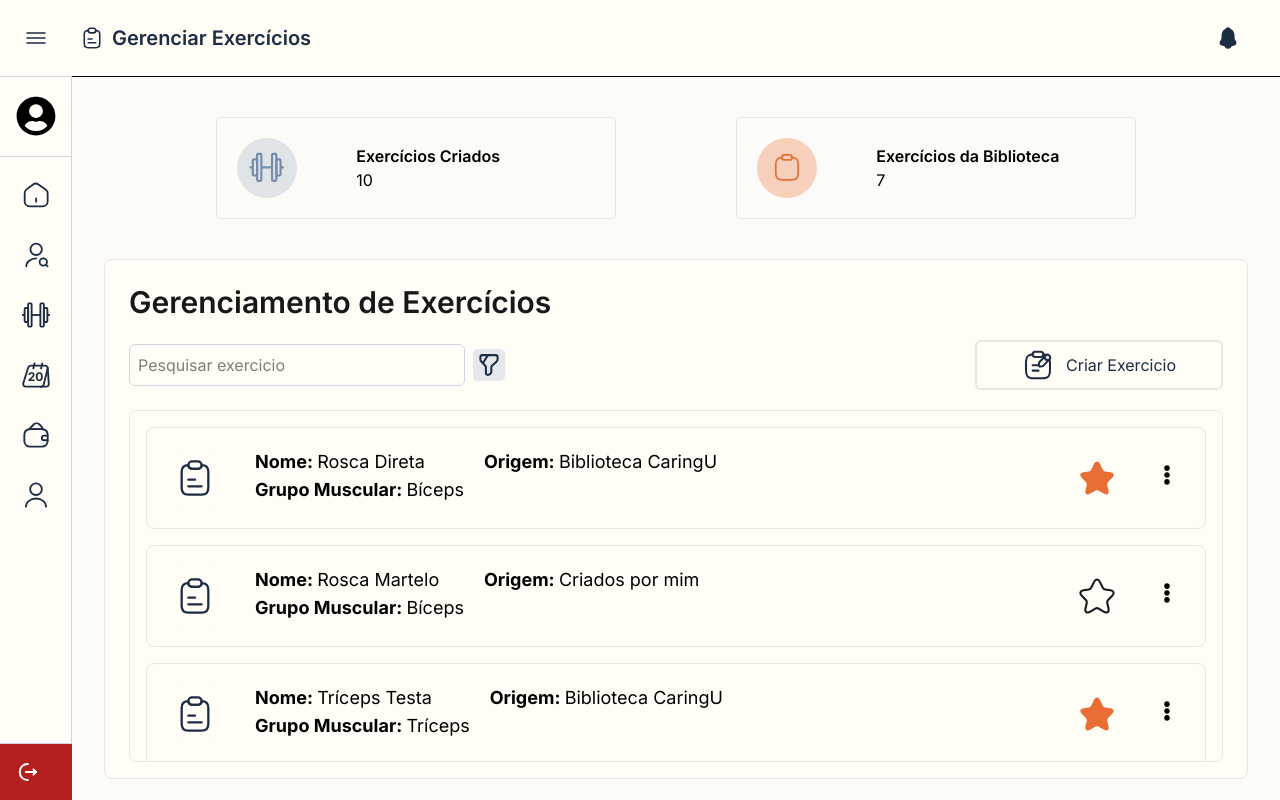
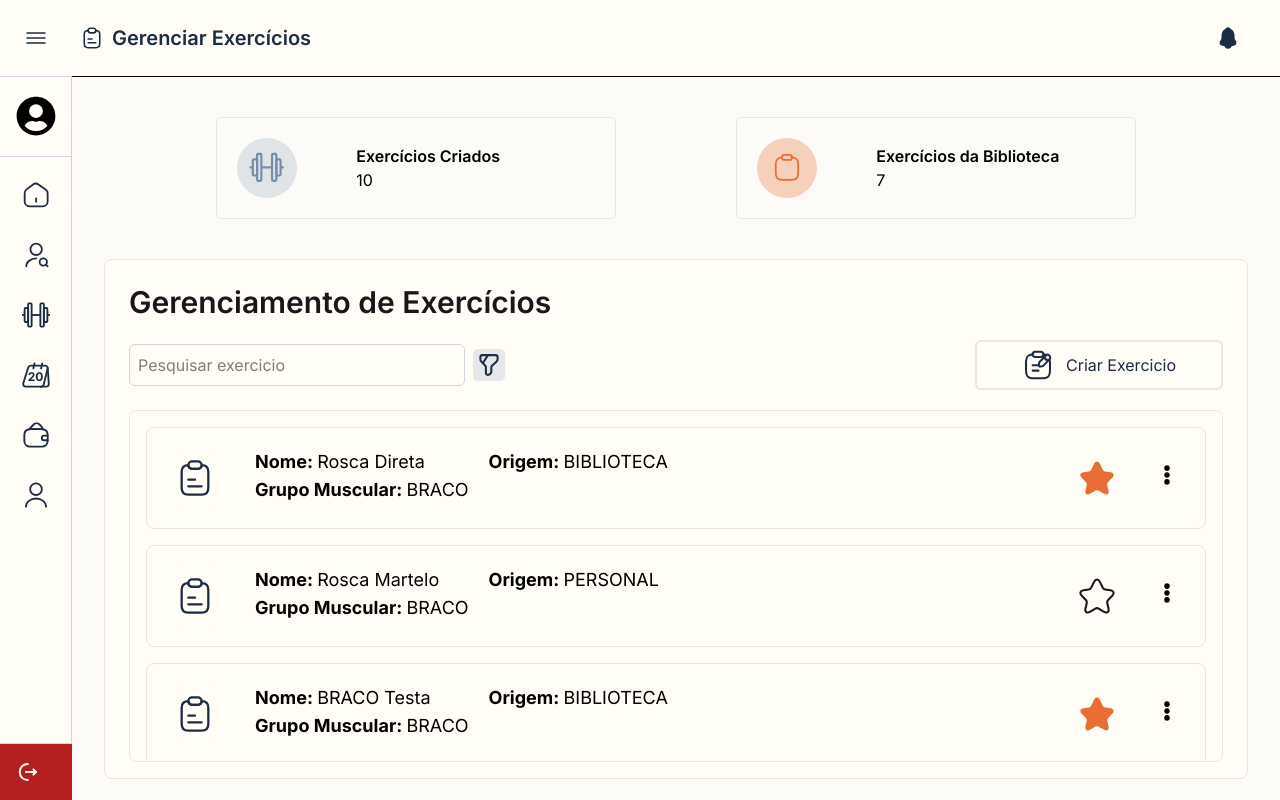
Before and after one commit to VitalisTech-Brasil/caringu-frontend, a React (Vite) app: page /gerenciar-exercicios in a window 1280 px wide. Built offline with nearby package versions, Linux system fonts and the light colour scheme.

Commit message:
fix: :zap: Arrumando filtros

```diff
--- a/src/pages/GerenciarExercicios/GerenciarExercicios.jsx
+++ b/src/pages/GerenciarExercicios/GerenciarExercicios.jsx
@@ -45,8 +45,8 @@ const GerenciarExercicios = () => {
         {
             id: 1,
             nome: "Rosca Direta",
-            grupoMuscular: "Bíceps",
-            origem: "Biblioteca CaringU",
+            grupoMuscular: "BRACO",
+            origem: "BIBLIOTECA",
             favorito: true,
             url: "https://www.youtube.com/watch?v=rosca-direta",
             observacoes: "Focar na execução e postura."
@@ -54,17 +54,17 @@ const GerenciarExercicios = () => {
         {
             id: 2,
             nome: "Rosca Martelo",
-            grupoMuscular: "Bíceps",
-            origem: "Criados por mim",
+            grupoMuscular: "BRACO",
+            origem: "PERSONAL",
             favorito: false,
             url: "https://www.youtube.com/watch?v=rosca-martelo",
             observacoes: "Manter os cotovelos fixos."
         },
         {
             id: 3,
-            nome: "Tríceps Testa",
-            grupoMuscular: "Tríceps",
-            origem: "Biblioteca CaringU",
+            nome: "BRACO Testa",
+            grupoMuscular: "BRACO",
+            origem: "BIBLIOTECA",
             favorito: true,
             url: "https://www.youtube.com/watch?v=triceps-testa",
             observacoes: "Evitar abrir demais os cotovelos."
@@ -72,8 +72,8 @@ const GerenciarExercicios = () => {
         {
             id: 4,
             nome: "Agachamento Livre",
-            grupoMuscular: "Pernas",
-            origem: "Biblioteca CaringU",
+            grupoMuscular: "PERNAS",
+            origem: "BIBLIOTECA",
             favorito: true,
             url: "https://www.youtube.com/watch?v=agachamento-livre",
             observacoes: "Descer até 90 graus mantendo a coluna neutra."
@@ -81,8 +81,8 @@ const GerenciarExercicios = () => {
         {
             id: 5,
             nome: "Leg Press",
-            grupoMuscular: "Pernas",
-            origem: "Criados por mim",
+            grupoMuscular: "PERNAS",
+            origem: "PERSONAL",
             favorito: false,
             url: "https://www.youtube.com/watch?v=leg-press",
             observacoes: "Não estender completamente os joelhos."
@@ -90,8 +90,8 @@ const GerenciarExercicios = () => {
         {
             id: 6,
             nome: "Cadeira Extensora",
-            grupoMuscular: "Quadríceps",
-            origem: "Biblioteca CaringU",
+            grupoMuscular: "PERNA",
+            origem: "BIBLIOTECA",
             favorito: true,
             url: "https://www.youtube.com/watch?v=cadeira-extensora",
             observacoes: "Segurar 2 segundos no topo do movimento."
@@ -99,8 +99,8 @@ const GerenciarExercicios = () => {
         {
             id: 7,
             nome: "Supino Reto",
-            grupoMuscular: "Peitoral",
-            origem: "Biblioteca CaringU",
+            grupoMuscular: "PEITORAL",
+            origem: "BIBLIOTECA",
             favorito: true,
             url: "https://www.youtube.com/watch?v=supino-reto",
             observacoes: "Controle na descida e pés firmes no chão."
@@ -108,26 +108,26 @@ const GerenciarExercicios = () => {
         {
             id: 8,
             nome: "Crucifixo",
-            grupoMuscular: "Peitoral",
-            origem: "Criados por mim",
+            grupoMuscular: "PEITORAL",
+            origem: "PERSONAL",
             favorito: false,
             url: "https://www.youtube.com/watch?v=crucifixo",
-            observacoes: "Não deixar os braços descerem além da linha dos ombros."
+            observacoes: "Não deixar os BRACO descerem além da linha dos OMBRO."
         },
         {
             id: 9,
             nome: "Remada Curvada",
-            grupoMuscular: "Costas",
-            origem: "Biblioteca CaringU",
+            grupoMuscular: "COSTAS",
+            origem: "BIBLIOTECA",
             favorito: true,
             url: "https://www.youtube.com/watch?v=remada-curvada",
-            observacoes: "Manter a coluna neutra e abdômen contraído."
+            observacoes: "Manter a coluna neutra e CORE contraído."
         },
         {
             id: 10,
             nome: "Puxada Frontal",
-            grupoMuscular: "Costas",
-            origem: "Criados por mim",
+            grupoMuscular: "COSTAS",
+            origem: "PERSONAL",
             favorito: false,
             url: "https://www.youtube.com/watch?v=puxada-frontal",
             observacoes: "Concentrar na ativação das dorsais."
@@ -135,17 +135,17 @@ const GerenciarExercicios = () => {
         {
             id: 11,
             nome: "Desenvolvimento",
-            grupoMuscular: "Ombros",
-            origem: "Biblioteca CaringU",
+            grupoMuscular: "OMBRO",
+            origem: "BIBLIOTECA",
             favorito: true,
             url: "https://www.youtube.com/watch?v=desenvolvimento",
-            observacoes: "Não deixar os cotovelos baixar abaixo da linha dos ombros."
+            observacoes: "Não deixar os cotovelos baixar abaixo da linha dos OMBRO."
         },
         {
             id: 12,
             nome: "Elevação Lateral",
-            grupoMuscular: "Ombros",
-            origem: "Criados por mim",
+            grupoMuscular: "OMBRO",
+            origem: "PERSONAL",
             favorito: false,
             url: "https://www.youtube.com/watch?v=elevacao-lateral",
             observacoes: "Executar lentamente, foco no deltoide lateral."
@@ -153,20 +153,20 @@ const GerenciarExercicios = () => {
         {
             id: 13,
             nome: "Abdominal Infra",
-            grupoMuscular: "Abdômen",
-            origem: "Biblioteca CaringU",
+            grupoMuscular: "CORE",
+            origem: "BIBLIOTECA",
             favorito: true,
             url: "https://www.youtube.com/watch?v=abdominal-infra",
-            observacoes: "Não utilizar o balanço das pernas."
+            observacoes: "Não utilizar o balanço das PERNAS."
         },
         {
             id: 14,
             nome: "Prancha",
-            grupoMuscular: "Abdômen",
-            origem: "Criados por mim",
+            grupoMuscular: "CORE",
+            origem: "PERSONAL",
             favorito: false,
             url: "https://www.youtube.com/watch?v=prancha",
-            observacoes: "Manter o abdômen contraído e a lombar neutra."
+            observacoes: "Manter o CORE contraído e a lombar neutra."
         }
     ]);
 
@@ -448,9 +448,8 @@ const GerenciarExercicios = () => {
                                             </svg>,
                                         items: [
                                             { label: "Limpar filtro", value: "" },
-                                            { label: "Biblioteca CaringU", value: "Biblioteca CaringU" },
-                                            { label: "Criados por mim", value: "Criados por mim" },
-                                            { label: "Outro", value: "Outro" },
+                                            { label: "BIBLIOTECA", value: "BIBLIOTECA" },
+                                            { label: "PERSONAL", value: "PERSONAL" },
                                         ],
                                         onSelect: handleOrigemSelect,
                                     },
@@ -471,10 +470,13 @@ const GerenciarExercicios = () => {
                                             </svg>,
                                         items: [
                                             { label: "Limpar filtro", value: "" },
-                                            { label: "Peitoral", value: "Peitoral" },
-                                            { label: "Costas", value: "Costas" },
-                                            { label: "Pernas", value: "Pernas" },
-                                            { label: "Braços", value: "Braços" },
+                                            { label: "PEITORAL", value: "PEITORAL" },
+                                            { label: "COSTAS", value: "COSTAS" },
+                                            { label: "PERNAS", value: "PERNAS" },
+                                            { label: "OMBRO", value: "OMBRO" },
+                                            { label: "BRACO", value: "BRACO" },
+                                            { label: "CORE", value: "CORE" },
+                                            { label: "CARDIO", value: "CARDIO" },
                                         ],
                                         onSelect: handleGrupoMuscularSelect,
                                     }
@@ -715,7 +717,7 @@ const GerenciarExercicios = () => {
                                                     id="grupoMuscular"
                                                     name="grupoMuscular"
                                                     inputType="text"
-                                                    placeholder="Ex: Peitoral"
+                                                    placeholder="Ex: PEITORAL"
                                                     fontSize="16px"
                                                     fontWeight="400"
                                                     fontSizeErro="16px"
@@ -880,7 +882,7 @@ const GerenciarExercicios = () => {
                                                     id="grupoMuscular"
                                                     name="grupoMuscular"
                                                     inputType="text"
-                                                    placeholder="Ex: Peitoral"
+                                                    placeholder="Ex: PEITORAL"
                                                     fontSize="16px"
                                                     fontWeight="400"
                                                     fontSizeErro="16px"
```
Also changed, not shown: src/pages/GerenciarTreinos/GerenciarTreinos.jsx (+70 -36 lines).
